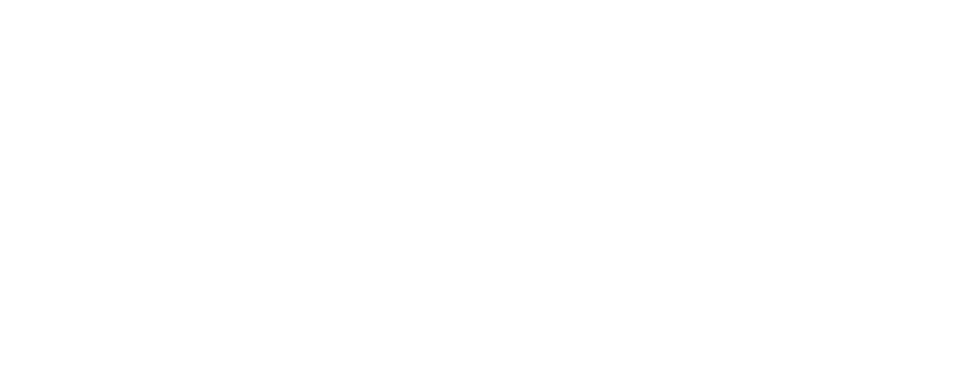
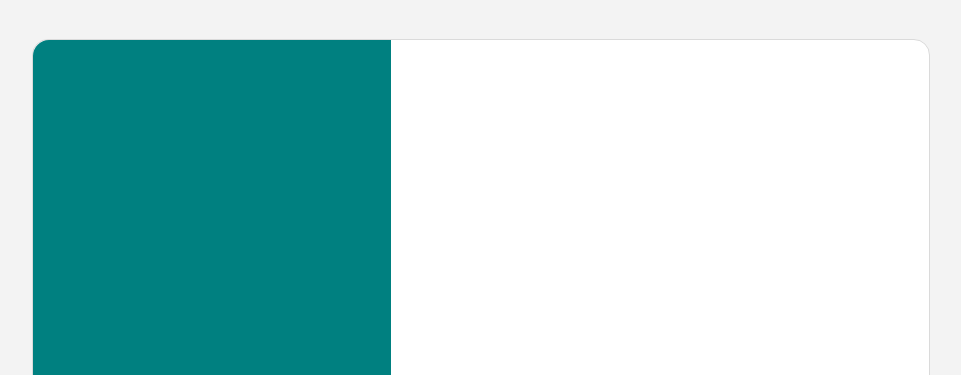
Before and after one commit to PouRiaBG/SignUpMenu, a website: page public/index.html in a window 1280 px wide. Shown: the top 375 px of the page, without its empty margins (159-1120 px from the left). Drawn offline with Linux system fonts and the light colour scheme.

Commit message:
Added article and header tag

```diff
--- a/public/css/style.css
+++ b/public/css/style.css
@@ -0,0 +1,43 @@
+body{
+    display: flex;
+    justify-content: center;
+    align-items: center;
+    height:100vh;
+    background-color: #f3f3f3;
+}
+main{
+    width: 70vw;
+    height: 90vh;
+    border-radius:1rem;
+    display: flex;
+    background-color: white;
+    border: 1px solid #dadada;
+}
+header{
+    width:40vw;
+    background-color: teal;
+    border-top-left-radius: 1rem;
+    border-bottom-left-radius: 1rem;
+    display: flex;
+    flex-direction: column;
+    justify-content:center;
+    align-items: center;
+}
+header .welcom{
+    color: white;
+    font-size: 2rem;
+    font-family: Roboto;
+}
+article{
+    width: 60vw;
+    display: flex;
+    justify-content: center;
+    flex-direction: column;
+    align-items: center;
+
+}
+article .Account{
+    font-family: Roboto;
+    color: #1d9a9a;
+    font-size: 2rem;
+}
--- a/public/index.html
+++ b/public/index.html
@@ -12,6 +12,14 @@
     <link rel="stylesheet" href="css/style.css"/>
 </head>
 <body>
+    <main>
+        <header>
+            <p class="welcom">Welcom back!</p>
+        </header>
+        <article>
+            <p class="Account">Create account</p>
+        </article>
+    </main>
     <script src="scripts/bundle.js"></script>
 </body>
 </html>
```
